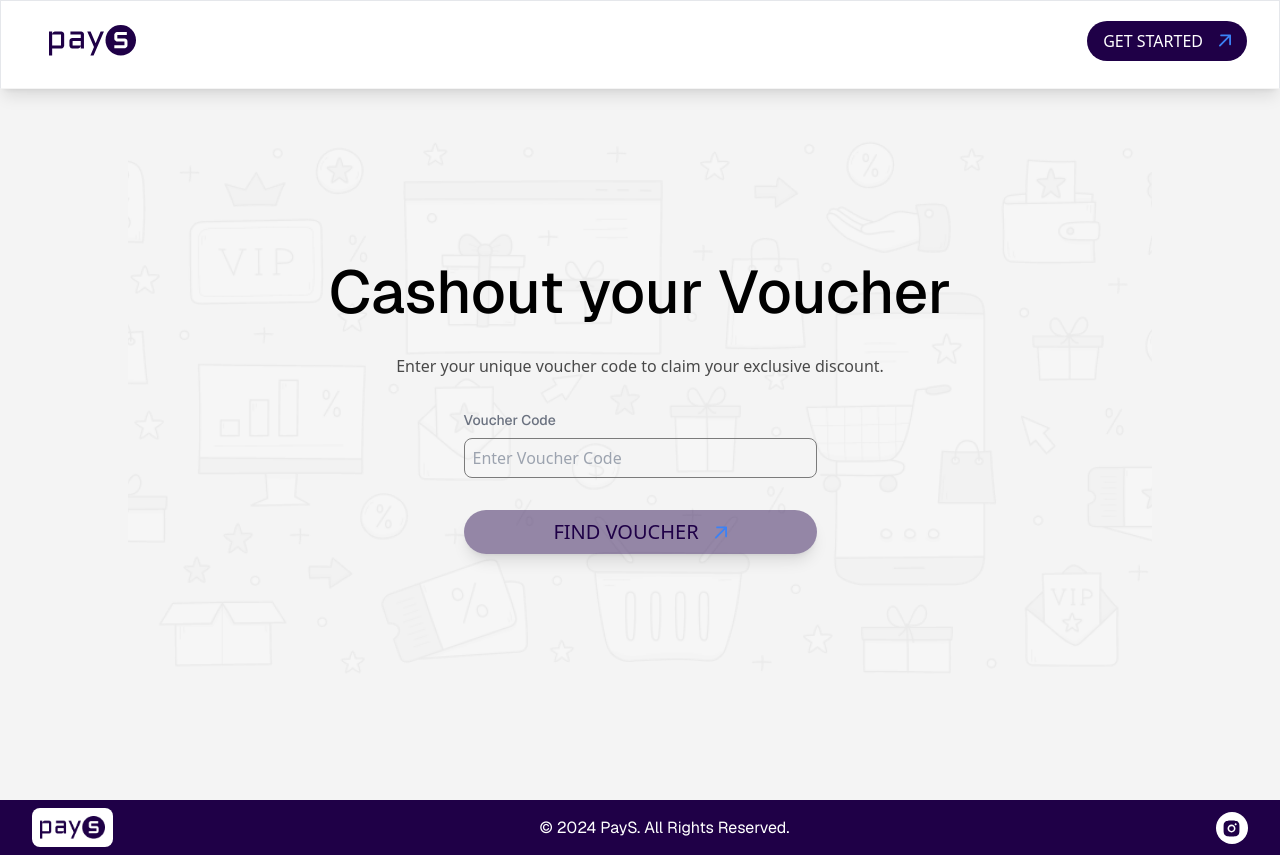
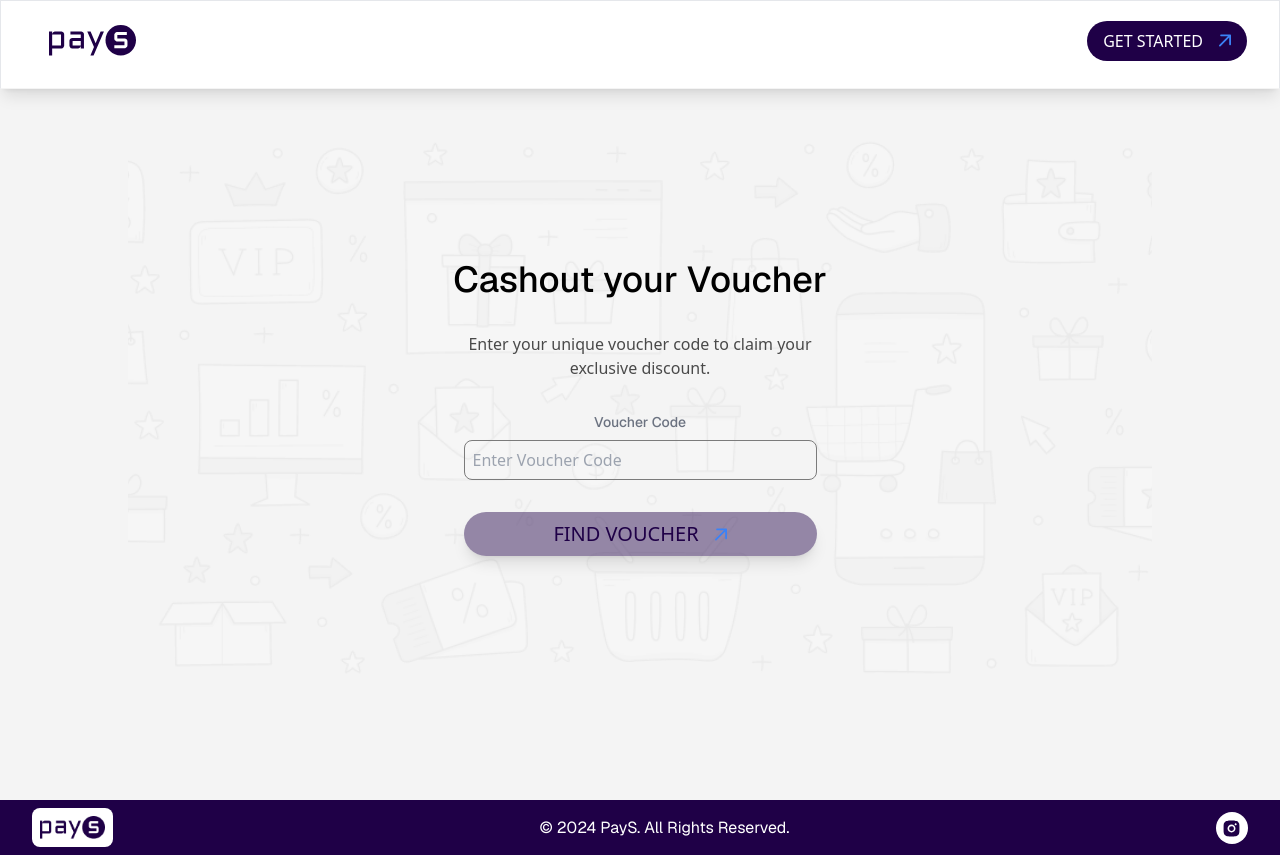
Before and after one commit to cargle-org/pays-client-v2, a Next.js app: page /cashout in a window 1280 px wide. Built offline with nearby package versions, Linux system fonts and the light colour scheme; no server answers.

Commit message:
fix: fixed responsiveness style for cashout page

```diff
--- a/app/(main)/cashout/page.tsx
+++ b/app/(main)/cashout/page.tsx
@@ -35,8 +35,8 @@ const Page = () => {
             backgroundPosition: "center", // Centers the background image
           }}
         >
-          <div className="flex flex-col gap-8 items-center justify-center">
-            <span className="w-full text-center text-brand dark font-medium text-3xl font-geistsans lg:text-6xl">
+          <div className="max-w-sm flex flex-col gap-8 justify-center">
+            <span className="w-full text-3xl md:text-4xl text-center text-brand dark font-medium font-geistsans">
               Cashout your Voucher
             </span>
             <span className="font-medium text-center text-base text-brand-dark/70">
@@ -47,7 +47,7 @@ const Page = () => {
               className="flex flex-col items-center gap-8 justify-center"
             >
               {/* input fields */}
-              <div className="flex flex-col justify-start">
+              <div className="flex flex-col justify-start w-full items-center">
                 <span className="font-medium text-sm text-gray-500 font-geistsans mb-2">
                   Voucher Code
                 </span>
@@ -57,7 +57,7 @@ const Page = () => {
                   id="voucherCode"
                   placeholder="Enter Voucher Code"
                   onChange={onchangeHandler}
-                  className="w-[353px] h-[40px] px-2 py-[12px] border border-brand-grayish rounded-lg text-brand-grayish bg-transparent"
+                  className="w-full sm:w-[353px] h-[40px] px-2 py-[12px] border border-brand-grayish rounded-lg text-brand-grayish bg-transparent"
                 />
               </div>
               {fetchVouchersLoading ? (
@@ -67,9 +67,9 @@ const Page = () => {
               ) : (
                 <button
                   type="submit"
-                  className="transition-fx shadow-lg rounded-3xl cursor-pointer font-medium text-xl uppercase py-2 px-4 w-[353px] bg-brand-main/45 flex items-center justify-center gap-4 text-brand-main hover:bg-brand-main hover:text-brand-white"
+                  className="transition-fx shadow-lg rounded-3xl cursor-pointer font-medium text-xl uppercase py-2 px-4 w-full sm:w-[353px] bg-brand-main/45 flex items-center justify-center gap-4 text-brand-main hover:bg-brand-main hover:text-brand-white"
                 >
-                  FIND VOUCHER{" "}
+                  FIND VOUCHER
                   <svg
                     width="12"
                     height="13"
```
